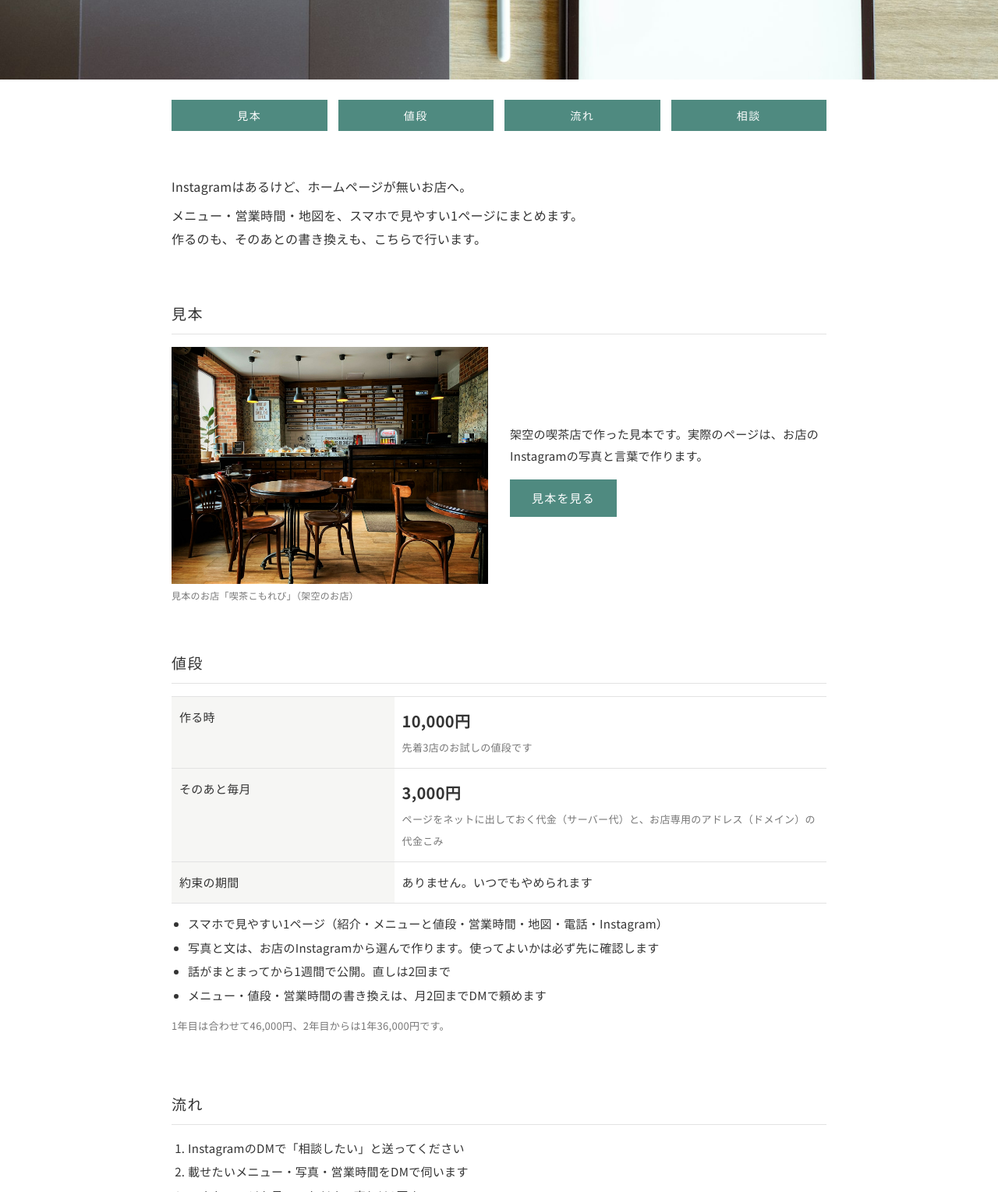
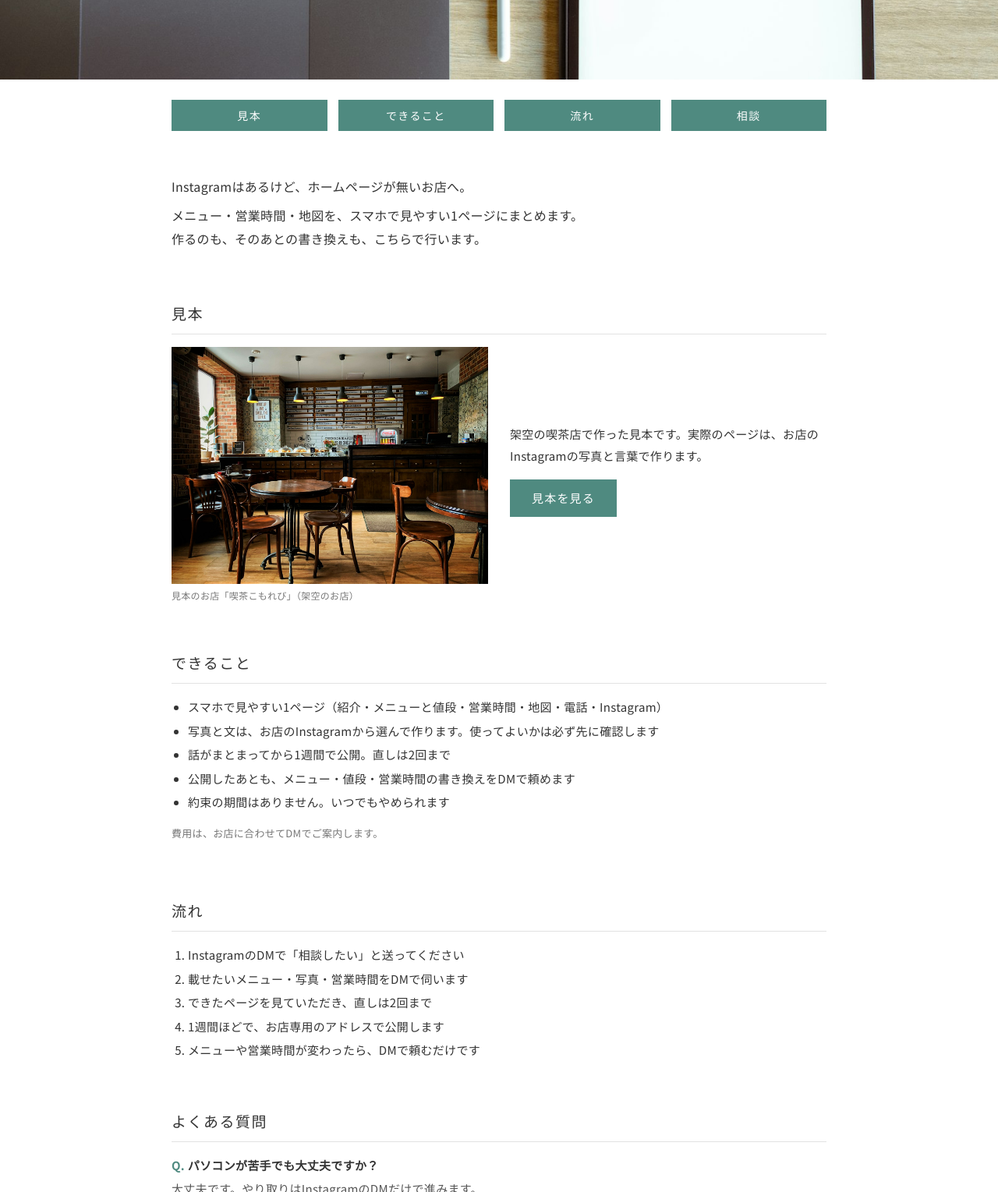
Before and after one commit to hayato-labs/hayato-web, a plain HTML site: page index.html in a window 1280 px wide. Shown: the part 500-2029 px from the top of the page at 78% size. Drawn offline with Linux system fonts and the light colour scheme.

Commit message:
値段の欄を外し、できることに変える

```diff
--- a/index.html
+++ b/index.html
@@ -4,7 +4,7 @@
 <meta charset="utf-8">
 <meta name="viewport" content="width=device-width,initial-scale=1">
 <title>はやとWeb｜山口のお店のホームページ</title>
-<meta name="description" content="Instagramはあるのに、ホームページが無いお店へ。メニュー・営業時間・地図をスマホで見やすい1ページにまとめます。先着3店は1万円、その後は月3,000円。">
+<meta name="description" content="Instagramはあるのに、ホームページが無いお店へ。メニュー・営業時間・地図をスマホで見やすい1ページにまとめます。作るのも、そのあとの書き換えも、こちらで行います。">
 <link rel="preconnect" href="https://fonts.googleapis.com">
 <link rel="preconnect" href="https://fonts.gstatic.com" crossorigin>
 <link href="https://fonts.googleapis.com/css2?family=Noto+Sans+JP:wght@400;500;700&display=swap" rel="stylesheet">
@@ -55,7 +55,7 @@
 <div class="logo"><a href="index.html"><b>はやとWeb</b><span>山口のお店のホームページづくり</span></a></div>
 <img class="photo" src="hero-desk.jpg" alt="木の机の上のノートパソコンとタブレット">
 <nav><div class="in">
-  <a href="#mihon">見本</a><a href="#price">値段</a><a href="#flow">流れ</a><a href="#contact">相談</a>
+  <a href="#mihon">見本</a><a href="#price">できること</a><a href="#flow">流れ</a><a href="#contact">相談</a>
 </div></nav>
 
 <main class="in">
@@ -76,19 +76,15 @@
   </section>
 
   <section id="price">
-    <h2>値段</h2>
-    <table>
-      <tr><th>作る時</th><td><span class="yen">10,000円</span><br><span class="note">先着3店のお試しの値段です</span></td></tr>
-      <tr><th>そのあと毎月</th><td><span class="yen">3,000円</span><br><span class="note">ページをネットに出しておく代金（サーバー代）と、お店専用のアドレス（ドメイン）の代金こみ</span></td></tr>
-      <tr><th>約束の期間</th><td>ありません。いつでもやめられます</td></tr>
-    </table>
+    <h2>できること</h2>
     <ul>
       <li>スマホで見やすい1ページ（紹介・メニューと値段・営業時間・地図・電話・Instagram）</li>
       <li>写真と文は、お店のInstagramから選んで作ります。使ってよいかは必ず先に確認します</li>
       <li>話がまとまってから1週間で公開。直しは2回まで</li>
-      <li>メニュー・値段・営業時間の書き換えは、月2回までDMで頼めます</li>
+      <li>公開したあとも、メニュー・値段・営業時間の書き換えをDMで頼めます</li>
+      <li>約束の期間はありません。いつでもやめられます</li>
     </ul>
-    <p class="note">1年目は合わせて46,000円、2年目からは1年36,000円です。</p>
+    <p class="note">費用は、お店に合わせてDMでご案内します。</p>
   </section>
 
   <section id="flow">
```
